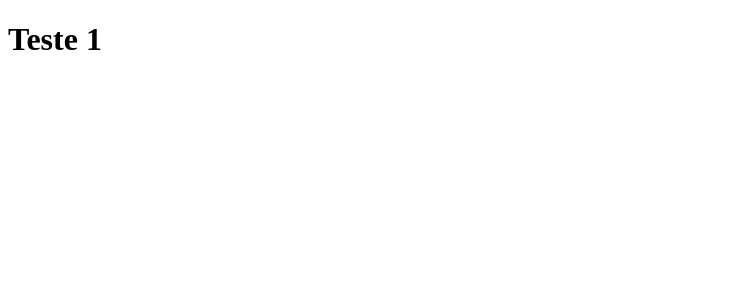
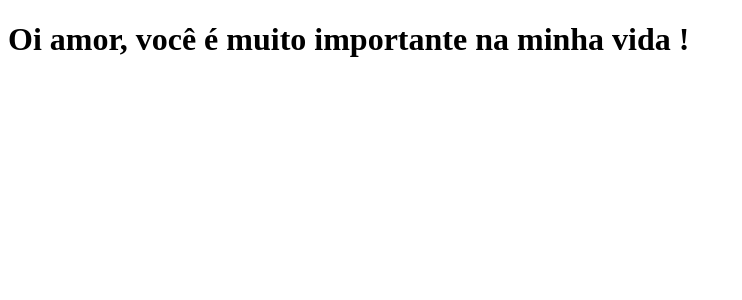
Before and after one commit to LHTorquette/tabnews_clone, a Next.js app: page / in a window 1280 px wide. Shown: the top 300 px of the page, without its empty margins (0-742 px from the left). Built offline with nearby package versions, Linux system fonts and the light colour scheme.

Commit message:
ultima atualização de todas as paginas

```diff
--- a/pages/index.js
+++ b/pages/index.js
@@ -1,5 +1,5 @@
 function Home () {
-return <h1> Teste 1</h1>
+return <h1> Oi amor, você é muito importante na minha vida !</h1>
 }
 
 export default Home;
```
